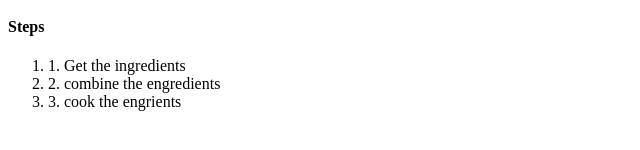
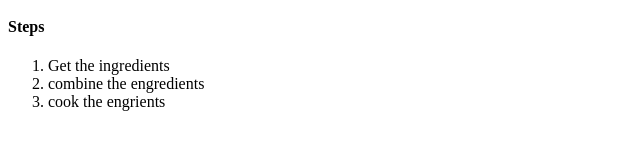
Before and after one commit to urigala/odin-recipes, a plain HTML site: page recipes/arepas.html in a window 1280 px wide. Shown: the part 634-784 px from the top of the page, 0-640 px from the left. Drawn offline with Linux system fonts and the light colour scheme.

Commit message:
completed site for odin recipes

```diff
--- a/recipes/arepas.html
+++ b/recipes/arepas.html
@@ -28,9 +28,9 @@
 
     <h4>Steps</h4>
     <ol>
-        <li>1. Get the ingredients</li>
-        <li>2. combine the engredients</li>
-        <li>3. cook the engrients</li>
+        <li>Get the ingredients</li>
+        <li>combine the engredients</li>
+        <li>cook the engrients</li>
     </ol>
 </body>
 </html>
```
Also changed, not shown: index.html (+2 -2 lines), recipes/coco-cake.html (+3 -3 lines), recipes/lasagna.html (+3 -3 lines).
